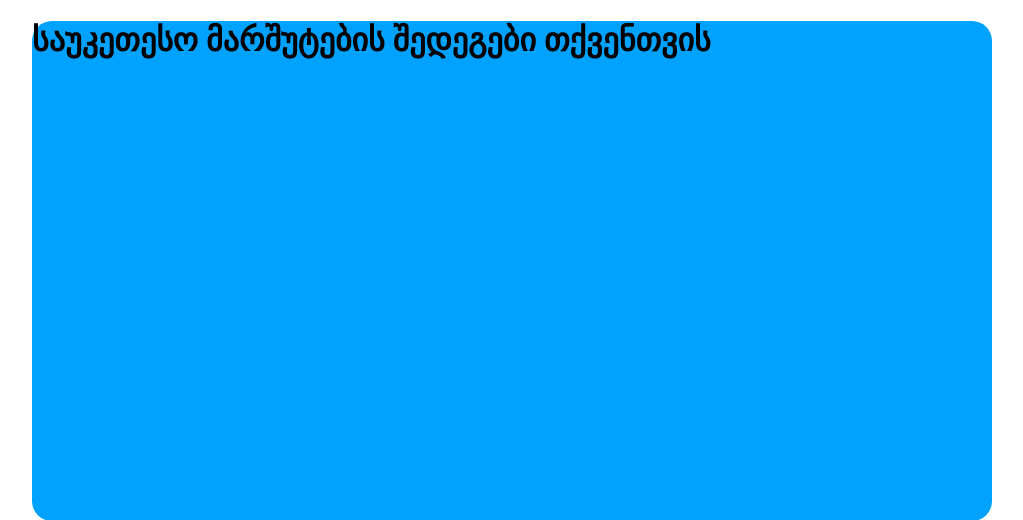
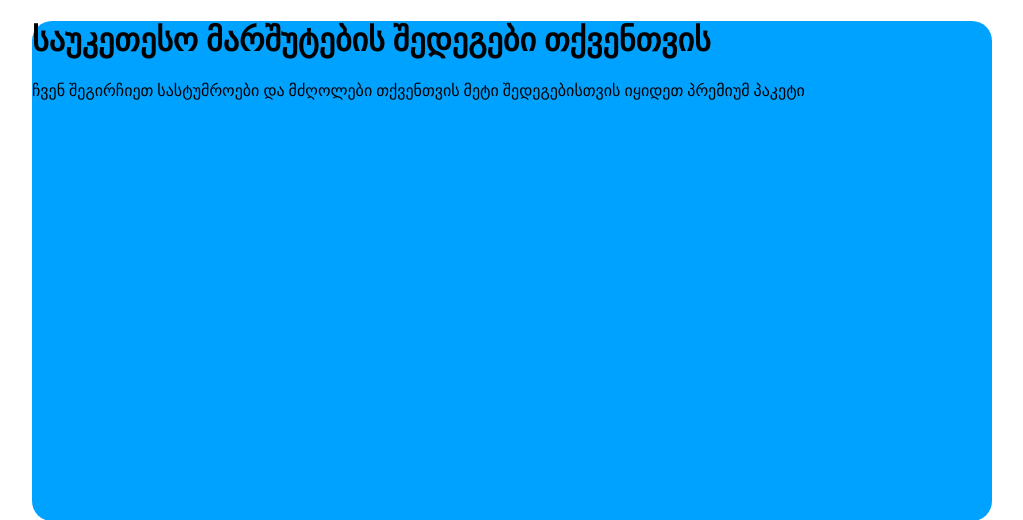
Before and after one commit to sabuka-dumbo/SkolaTrip, a Django app: page /results/ in a window 1280 px wide. Shown: the part 100-620 px from the top of the page, without its empty margins (128-1151 px from the left). Run offline with Django 5.2, Linux system fonts and the light colour scheme.

Commit message:
Aug 10, 2025, 1:29 PM

```diff
--- a/SkolaTrip/st/templates/results.html
+++ b/SkolaTrip/st/templates/results.html
@@ -12,7 +12,7 @@
 {% block body %}
     <div class="head-div">
         <h1>საუკეთესო მარშუტების შედეგები თქვენთვის</h1>
-        <p></p>
+        <p>ჩვენ შეგირჩიეთ სასტუმროები და მძღოლები თქვენთვის მეტი შედეგებისთვის იყიდეთ პრემიუმ პაკეტი</p>
     </div>
     <script src="{% static 'js/result.js' %}"></script>
 {% endblock %}
```
